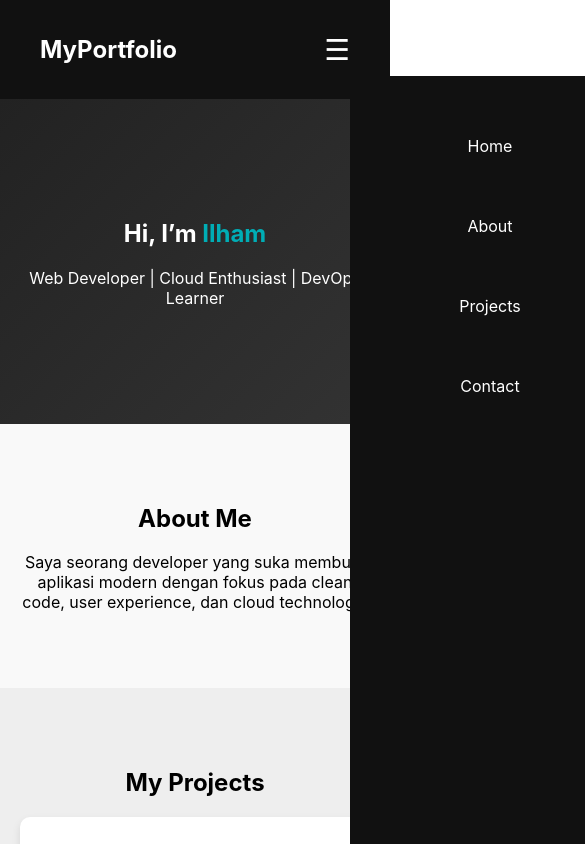
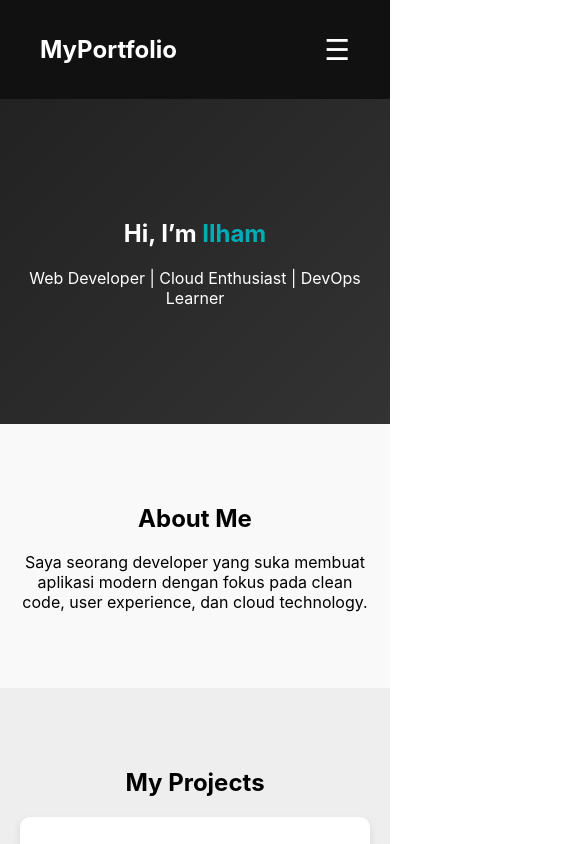
Before and after one commit to Ilhamrsdi/my-portfolio, a React (Create React App) app: page / in a window 390 px wide. Shown: the top 844 px of the page, 585 px wide, since content can reach past the window. Built offline with nearby package versions, Linux system fonts and the light colour scheme.

Commit message:
update navbar offside

```diff
--- a/src/App.css
+++ b/src/App.css
@@ -1,3 +1,10 @@
+/* Hilangkan geser horizontal di semua device */
+body {
+  margin: 0;
+  padding: 0;
+  overflow-x: hidden;
+}
+
 /* Navbar */
 .navbar {
   display: flex;
@@ -6,6 +13,8 @@
   padding: 15px 40px;
   background: #111;
   color: white;
+  position: relative;
+  z-index: 1000;
 }
 
 .logo {
@@ -29,9 +38,9 @@
   color: #00adb5;
 }
 
-/* Hamburger menu (hidden on desktop) */
+/* Hamburger menu */
 .menu-toggle {
-  display: none;
+  display: block;
   font-size: 1.8rem;
   cursor: pointer;
 }
@@ -40,23 +49,28 @@
 @media (max-width: 768px) {
   .menu-toggle {
     display: block;
+    z-index: 1100;
   }
 
   .nav-links {
-    position: absolute;
-    top: 60px;
-    right: -200px;
+     position: fixed;
+    top: 0;
+    right: -100%;
     background: #111;
     flex-direction: column;
     align-items: center;
-    width: 200px;
+    width: 70%;
+    max-width: 250px;
     height: 100vh;
-    padding-top: 40px;
-    transition: right 0.3s ease-in-out;
+    padding-top: 80px;
+    transition: right 0.4s ease-in-out, opacity 0.4s ease-in-out;
+    opacity: 0;
+    z-index: 999;
   }
 
   .nav-links.active {
-    right: 0;
+    right: 0; /* slide in */
+    opacity: 1;
   }
 
   .nav-links li {
@@ -119,3 +133,26 @@
   text-align: center;
   padding: 20px;
 }
+
+/* Animasi Fade + Slide */
+@keyframes slideFadeIn {
+  0% {
+    opacity: 0;
+    transform: translateY(50px);
+  }
+  100% {
+    opacity: 1;
+    transform: translateY(0);
+  }
+}
+
+.animate {
+  animation: slideFadeIn 1s ease-out forwards;
+}
+
+.delay-1 {
+  animation-delay: 0.5s;
+}
+.delay-2 {
+  animation-delay: 1s;
+}
--- a/src/App.js
+++ b/src/App.js
@@ -1,10 +1,9 @@
 // src/App.js
 import React, { useState } from "react";
-import { motion } from "framer-motion";
 import "./App.css";
 
 function App() {
-  const [isOpen, setIsOpen] = useState(false);
+  const [menuOpen, setMenuOpen] = useState(false);
 
   return (
     <div className="App">
@@ -12,39 +11,35 @@ function App() {
       <nav className="navbar">
         <h2 className="logo">MyPortfolio</h2>
 
-        {/* Toggle Button */}
-        <div className="menu-toggle" onClick={() => setIsOpen(!isOpen)}>
+        {/* Nav Links */}
+        <ul className={`nav-links ${menuOpen ? "active" : ""}`}>
+          <li><a href="#hero" onClick={() => setMenuOpen(false)}>Home</a></li>
+          <li><a href="#about" onClick={() => setMenuOpen(false)}>About</a></li>
+          <li><a href="#projects" onClick={() => setMenuOpen(false)}>Projects</a></li>
+          <li><a href="#contact" onClick={() => setMenuOpen(false)}>Contact</a></li>
+        </ul>
+
+        {/* Hamburger Icon */}
+        <div
+          className="menu-toggle"
+          onClick={() => setMenuOpen(!menuOpen)}
+        >
           ☰
         </div>
-
-        <ul className={isOpen ? "nav-links active" : "nav-links"}>
-          <li><a href="#hero" onClick={() => setIsOpen(false)}>Home</a></li>
-          <li><a href="#about" onClick={() => setIsOpen(false)}>About</a></li>
-          <li><a href="#projects" onClick={() => setIsOpen(false)}>Projects</a></li>
-          <li><a href="#contact" onClick={() => setIsOpen(false)}>Contact</a></li>
-        </ul>
       </nav>
 
       {/* Hero Section */}
       <section id="hero" className="hero">
-        <motion.h1
-          initial={{ y: -100, opacity: 0 }}
-          animate={{ y: 0, opacity: 1 }}
-          transition={{ duration: 1 }}
-        >
+        <h1 className="animate">
           Hi, I’m <span className="highlight">Ilham</span>
-        </motion.h1>
-        <motion.p
-          initial={{ opacity: 0 }}
-          animate={{ opacity: 1 }}
-          transition={{ delay: 1, duration: 1 }}
-        >
+        </h1>
+        <p className="animate delay-1">
           Web Developer | Cloud Enthusiast | DevOps Learner
-        </motion.p>
+        </p>
       </section>
 
       {/* About Me */}
-      <section id="about" className="about">
+      <section id="about" className="about animate delay-2">
         <h2>About Me</h2>
         <p>
           Saya seorang developer yang suka membuat aplikasi modern dengan fokus
@@ -53,29 +48,29 @@ function App() {
       </section>
 
       {/* Projects */}
-      <section id="projects" className="projects">
+      <section id="projects" className="projects animate delay-2">
         <h2>My Projects</h2>
         <div className="project-grid">
-          <motion.div className="project-card" whileHover={{ scale: 1.05 }}>
+          <div className="project-card animate">
             <h3>Project 1</h3>
             <p>Sistem Penerimaan Mahasiswa Baru berbasis cloud.</p>
-          </motion.div>
-          <motion.div className="project-card" whileHover={{ scale: 1.05 }}>
+          </div>
+          <div className="project-card animate delay-1">
             <h3>Project 2</h3>
             <p>Aplikasi CBT (Computer Based Test) dengan Laravel.</p>
-          </motion.div>
+          </div>
         </div>
       </section>
 
       {/* Contact */}
-      <section id="contact" className="contact">
+      <section id="contact" className="contact animate delay-2">
         <h2>Contact Me</h2>
         <p>Email: ilham@example.com</p>
         <p>LinkedIn: linkedin.com/in/ilham</p>
       </section>
 
       {/* Footer */}
-      <footer className="footer">
+      <footer className="footer animate delay-2">
         <p>© 2025 Ilham Portfolio. All rights reserved.</p>
       </footer>
     </div>
```
